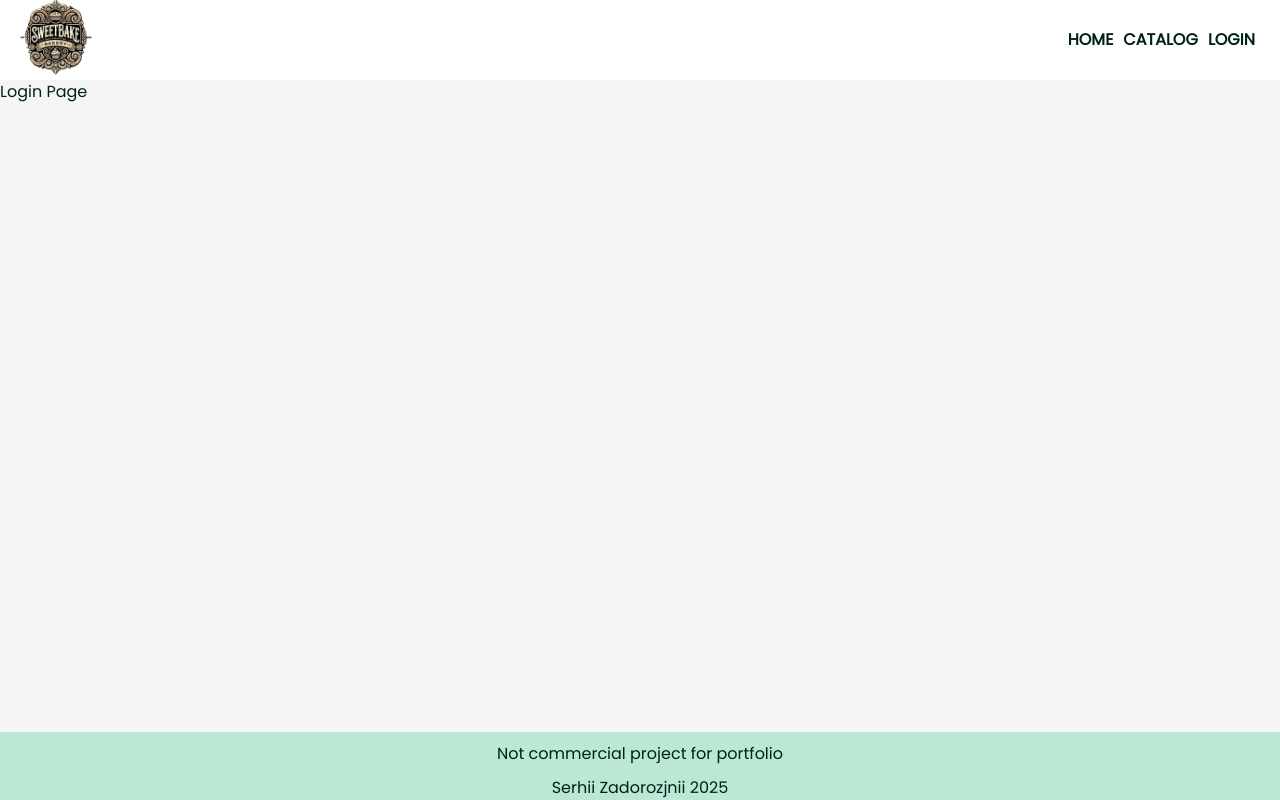
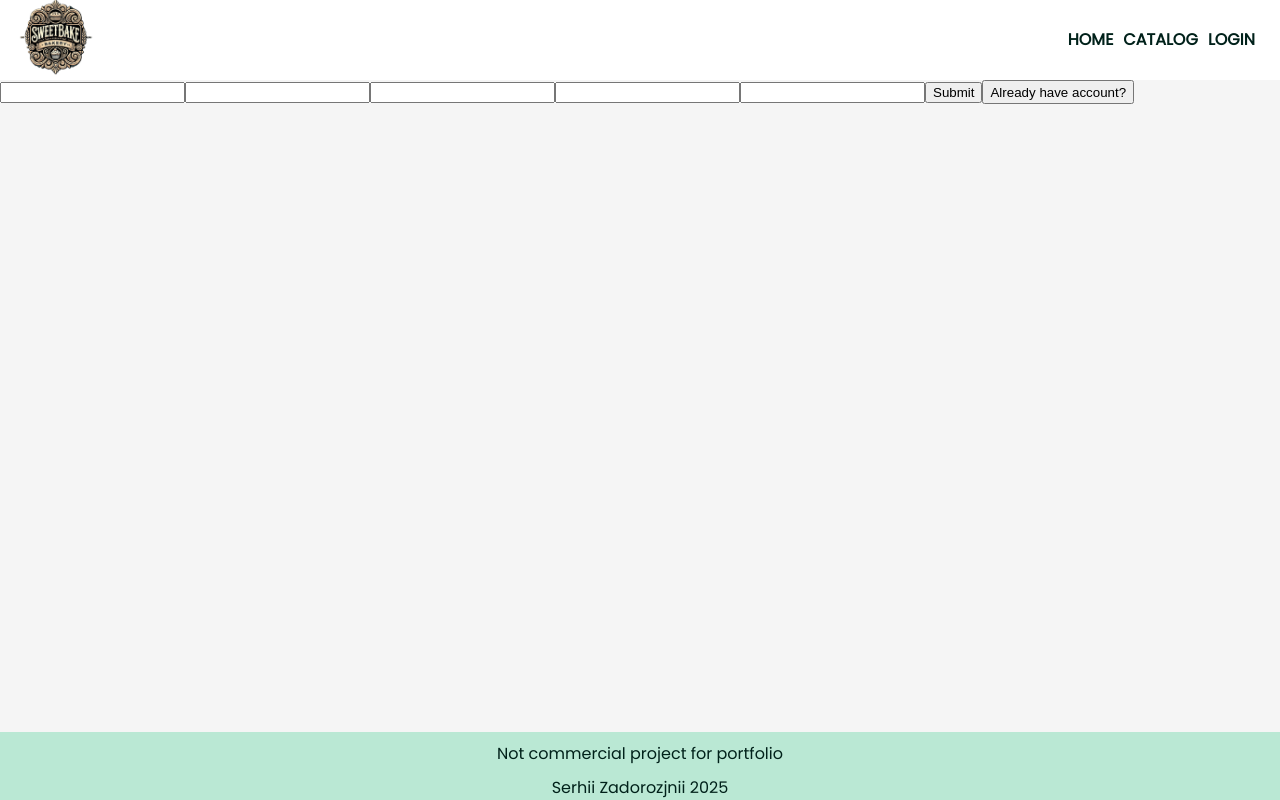
Before and after one commit to wiseacreserj/sweetbake, a React (Vite) app in the folder frontend/: page /register in a window 1280 px wide. Built offline with nearby package versions, Linux system fonts and the light colour scheme.

Commit message:
add basic composition into LoginPage

```diff
--- a/frontend/src/components/LoginForm/LoginForm.jsx
+++ b/frontend/src/components/LoginForm/LoginForm.jsx
@@ -0,0 +1,7 @@
+import styles from "./LoginForm.module.css";
+
+const LoginForm = () => {
+    return <div>Login Form</div>;
+};
+
+export default LoginForm;
--- a/frontend/src/components/RegisterForm/RegisterForm.jsx
+++ b/frontend/src/components/RegisterForm/RegisterForm.jsx
@@ -0,0 +1,17 @@
+import styles from "./RegisterForm.module.css";
+
+const RegisterForm = () => {
+    return (
+        <div>
+            <form>
+                <input type="text" name="" id="" />
+                <input type="email" name="" id="" />
+                <input type="password" name="" id="" />
+                <input type="password" name="" id="" />
+                <input type="tel" />
+                <input type="submit" />
+            </form>
+        </div>
+    );
+};
+export default RegisterForm;
--- a/frontend/src/pages/LoginPage/LoginPage.jsx
+++ b/frontend/src/pages/LoginPage/LoginPage.jsx
@@ -1,9 +1,22 @@
+import { useNavigate } from "react-router-dom";
 import styles from "./LoginPage.module.css";
+import LoginForm from "../../components/LoginForm/LoginForm";
+import RegisterForm from "../../components/RegisterForm/RegisterForm";
 
-const LoginPage = () => {
+const LoginPage = ({ mode }) => {
+    const navigate = useNavigate();
+    const isLogin = mode === "login";
+
+    const handleSwitch = () => {
+        navigate(isLogin ? "/register" : "/login");
+    };
+
     return (
         <div className={styles.loginPageContainer}>
-            <p>Login Page</p>
+            {isLogin ? <LoginForm /> : <RegisterForm />}
+            <button onClick={handleSwitch}>
+                {isLogin ? "Create Account " : "Already have account?"}
+            </button>
         </div>
     );
 };
```
Also changed, not shown: frontend/src/components/LoginForm/LoginForm .module.css (deleted), frontend/src/components/LoginForm/LoginForm.module.css (added).
